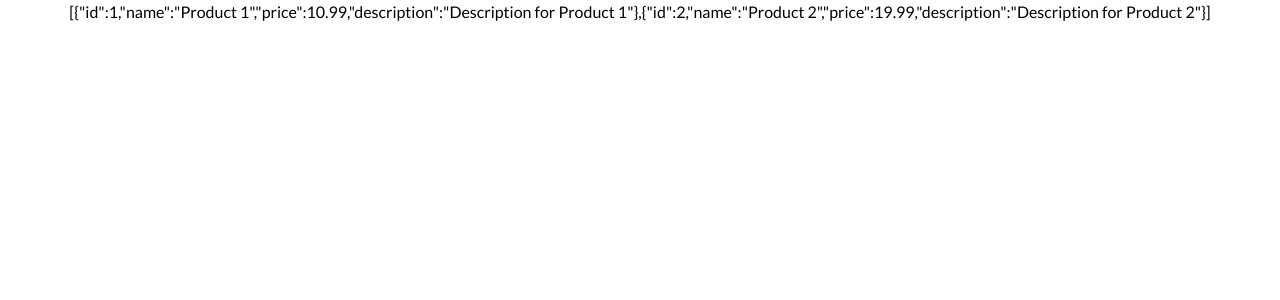
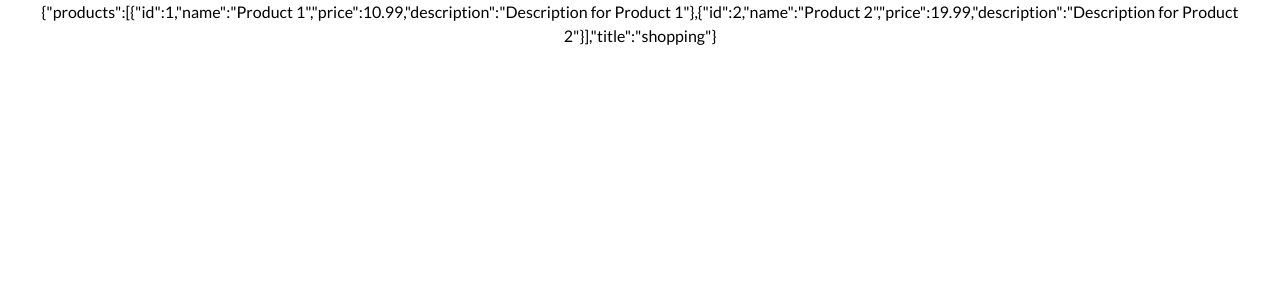
Before and after one commit to likithsai/shopping-site-project, a React (Create React App) app: page / in a window 1280 px wide. Shown: the top 300 px of the page. Built offline with nearby package versions, Linux system fonts and the light colour scheme; a web font is replaced by a local one.

Commit message:
minor store changes

```diff
--- /dev/null
+++ b/src/assets/data/data.json
@@ -0,0 +1,17 @@
+{
+    "products": [
+        {
+          "id": 1,
+          "name": "Product 1",
+          "price": 10.99,
+          "description": "Description for Product 1"
+        },
+        {
+          "id": 2,
+          "name": "Product 2",
+          "price": 19.99,
+          "description": "Description for Product 2"
+        }
+    ],
+    "title": "shopping"
+}
--- a/src/pages/App.js
+++ b/src/pages/App.js
@@ -4,24 +4,12 @@ import Home from './Home';
 import ProductDetail from "./ProductDetail";
 import { Provider } from 'react-redux';
 import store from '../redux/Store';
-import { setProducts } from '../redux/Actions';
+import { setData } from '../redux/Actions';
+import data from '../assets/data/data.json';
 
 const App = () => {
     useEffect(() => {
-      store.dispatch(setProducts([
-        {
-          id: 1,
-          name: 'Product 1',
-          price: 10.99,
-          description: 'Description for Product 1',
-        },
-        {
-          id: 2,
-          name: 'Product 2',
-          price: 19.99,
-          description: 'Description for Product 2',
-        },
-      ]));
+      store.dispatch(setData(data));
     }, []);
 
     return (
--- a/src/redux/Actions.js
+++ b/src/redux/Actions.js
@@ -8,7 +8,7 @@ export const removeFromCart = (productId) => ({
   payload: productId,
 });
 
-export const setProducts = (products) => ({
-  type: 'SET_PRODUCTS',
+export const setData = (products) => ({
+  type: 'SET_DATA',
   payload: products,
 });
--- a/src/redux/Reducers.js
+++ b/src/redux/Reducers.js
@@ -16,10 +16,10 @@ const rootReducer = (state = initialState, action) => {
         ...state,
         cart: state.cart.filter((item) => item.id !== action.payload),
       };
-    case 'SET_PRODUCTS':
+    case 'SET_DATA':
       return {
         ...state,
-        products: action.payload, // Store loaded products in the state
+        products: action.payload,
       };
     default:
       return state;
```
